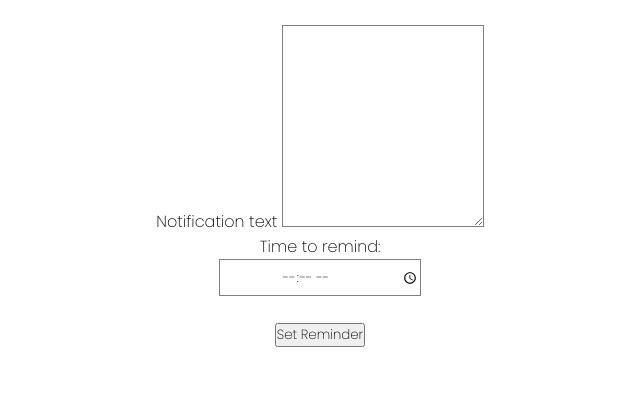
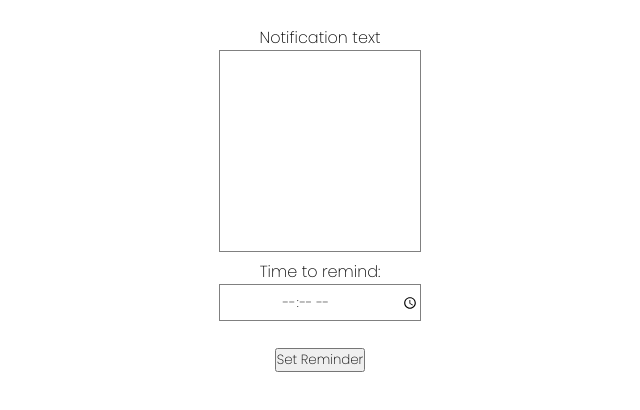
Before and after one commit to maxsspot/list, a plain HTML site: page index.html in a window 1280 px wide. Shown: the whole page, without its empty margins (320-960 px from the left). Drawn offline with Linux system fonts and the light colour scheme.

Commit message:
Update index.html

```diff
--- a/index.html
+++ b/index.html
@@ -8,6 +8,7 @@
 
   <br>
   <label>Notification text</label>
+  <br>
   <textarea></textarea>
 
   <br>
@@ -37,6 +38,7 @@
 
     textarea {
       height:200px;
+      resize:none;
     }
   </style>
 </body>
```
